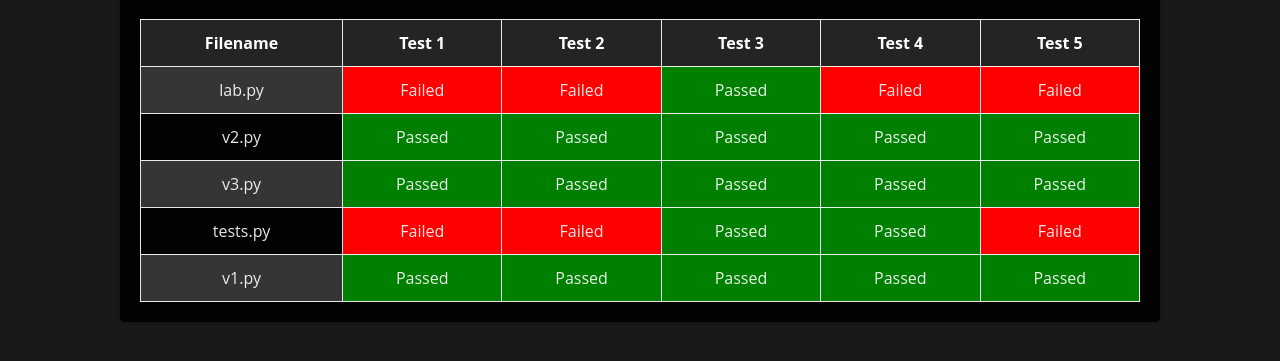
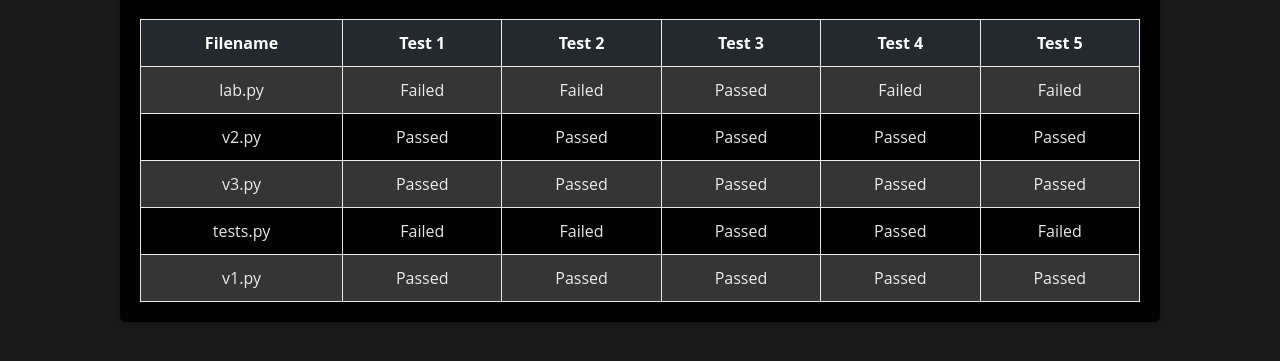
Before and after one commit to rusenaite/dsacritic-fe, a plain HTML site: page index.html in a window 1280 px wide. Shown: the part 107-468 px from the top of the page. Drawn offline with Linux system fonts and the light colour scheme.

Commit message:
Update styles

```diff
--- a/script.js
+++ b/script.js
@@ -35,7 +35,7 @@ function updateDOMWithTestResults(testData) {
                     let cell = document.createElement('td');
                     if (test) {
                         cell.textContent = test[1] ? "Passed" : "Failed";
-                        cell.style.backgroundColor = test[1] ? "green" : "red";
+                        cell.style.backgroundColor = test[1] ? "(63, 185, 80)" : "(248, 81, 73)";
                     } else {
                         cell.textContent = 'N/A';
                         cell.style.backgroundColor = 'yellow'; // Mark as N/A
--- a/styles/styles.scss
+++ b/styles/styles.scss
@@ -1,10 +1,9 @@
 @import url('https://fonts.googleapis.com/css2?family=Poppins:ital,wght@0,100;0,200;0,300;0,400;0,500;0,600;0,700;0,800;0,900;1,100;1,200;1,300;1,400;1,500;1,600;1,700;1,800;1,900&display=swap');
 $light-bg: rgba(255, 255, 255, 0.1);
 $text-color: rgba(255, 255, 255, 0.9);
-$accent-color: rgb(230, 233, 233);
-$header-bg-color: rgba(41, 40, 40, 0.9);
+$accent-color: rgb(43,49,55);
+$header-bg-color: rgb(36,41,46);
 $dark-bg: rgba(0, 0, 0, 0.9);
-$light-bg: rgb(230, 230, 230);
 
 body {
   background: $dark-bg;
```
Also changed, not shown: styles/styles.css, 1 other file.
